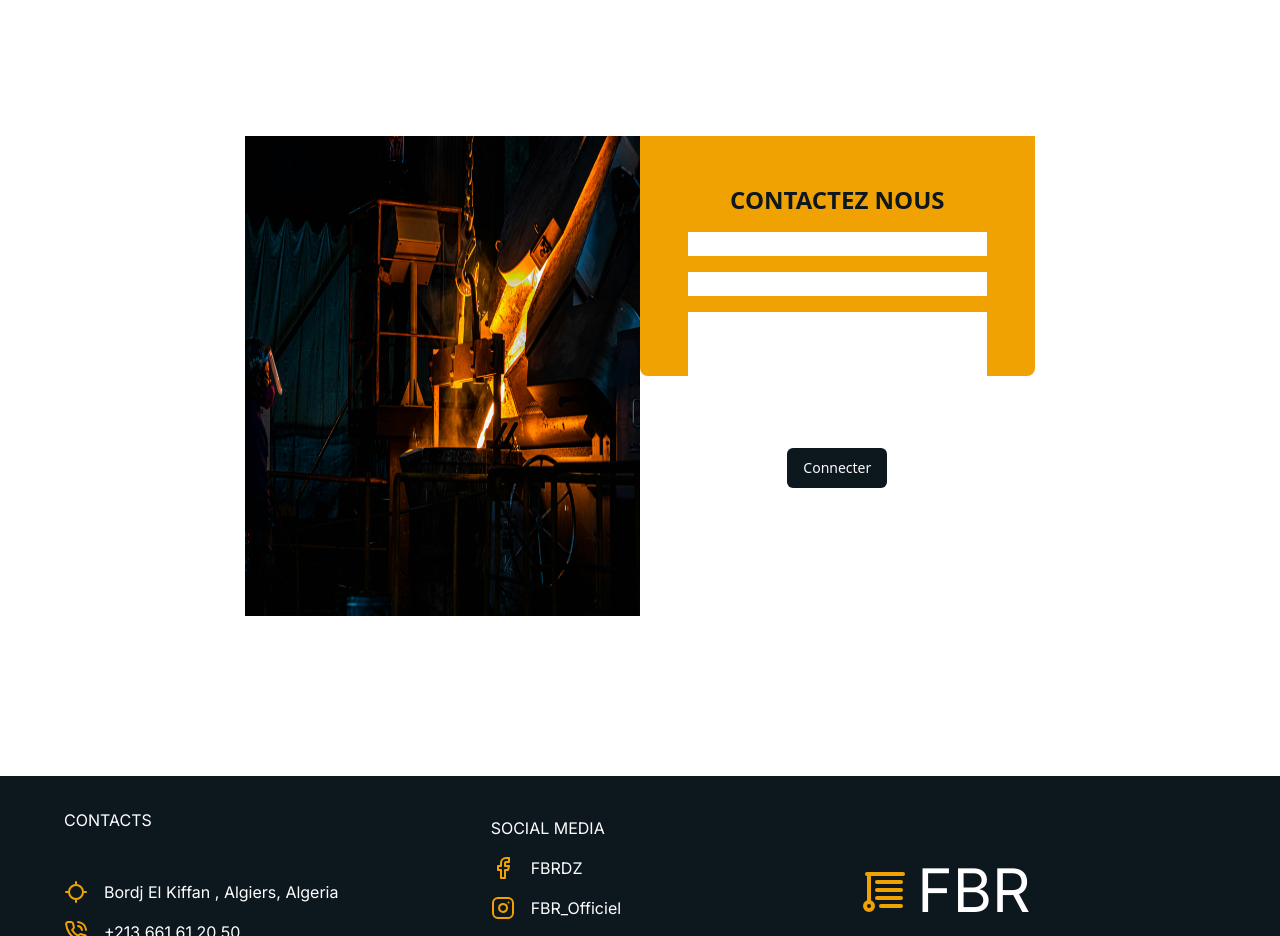
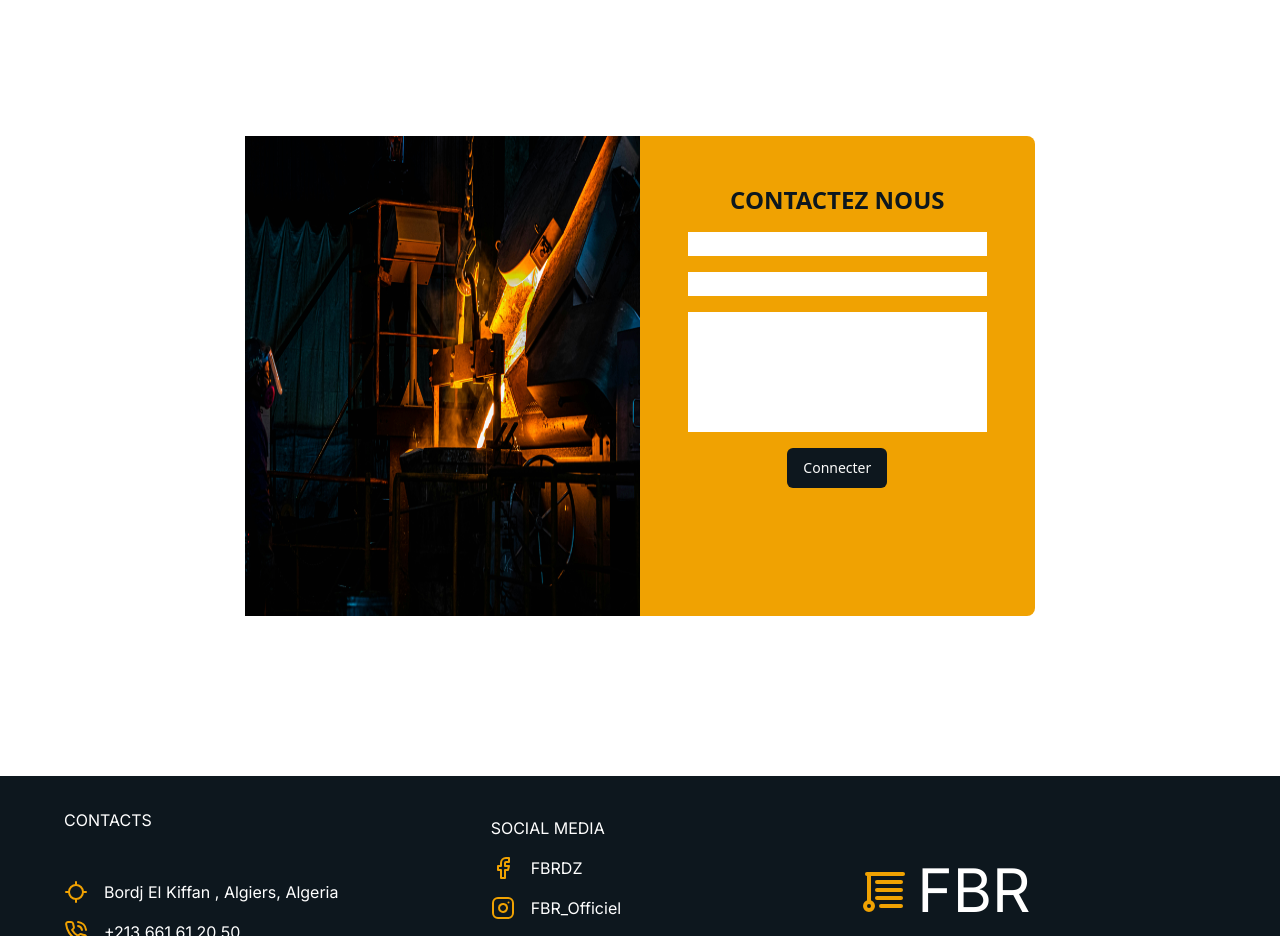
Before and after one commit to DzForApp/fbr, a Next.js app: page / in a window 1280 px wide. Shown: the part 4040-4976 px from the top of the page. Built offline with nearby package versions, Linux system fonts and the light colour scheme.

Commit message:
contact alte contact form size

```diff
--- a/src/components/Sections/Contact/contact.tsx
+++ b/src/components/Sections/Contact/contact.tsx
@@ -14,7 +14,7 @@ function Contact() {
 
             </div>
 
-             <div className=' w-full h-1/2 py-12 space-y-4 text-center rounded-b-lg bg-fbr   '>
+             <div className=' w-full h-1/2 md:h-full md:rounded-r-lg  py-12 space-y-4 text-center bg-fbr   '>
 
                 <h1 className='justify-center   uppercase font-semibold text-2xl text-incomBg'>Contactez Nous</h1>
 
```
